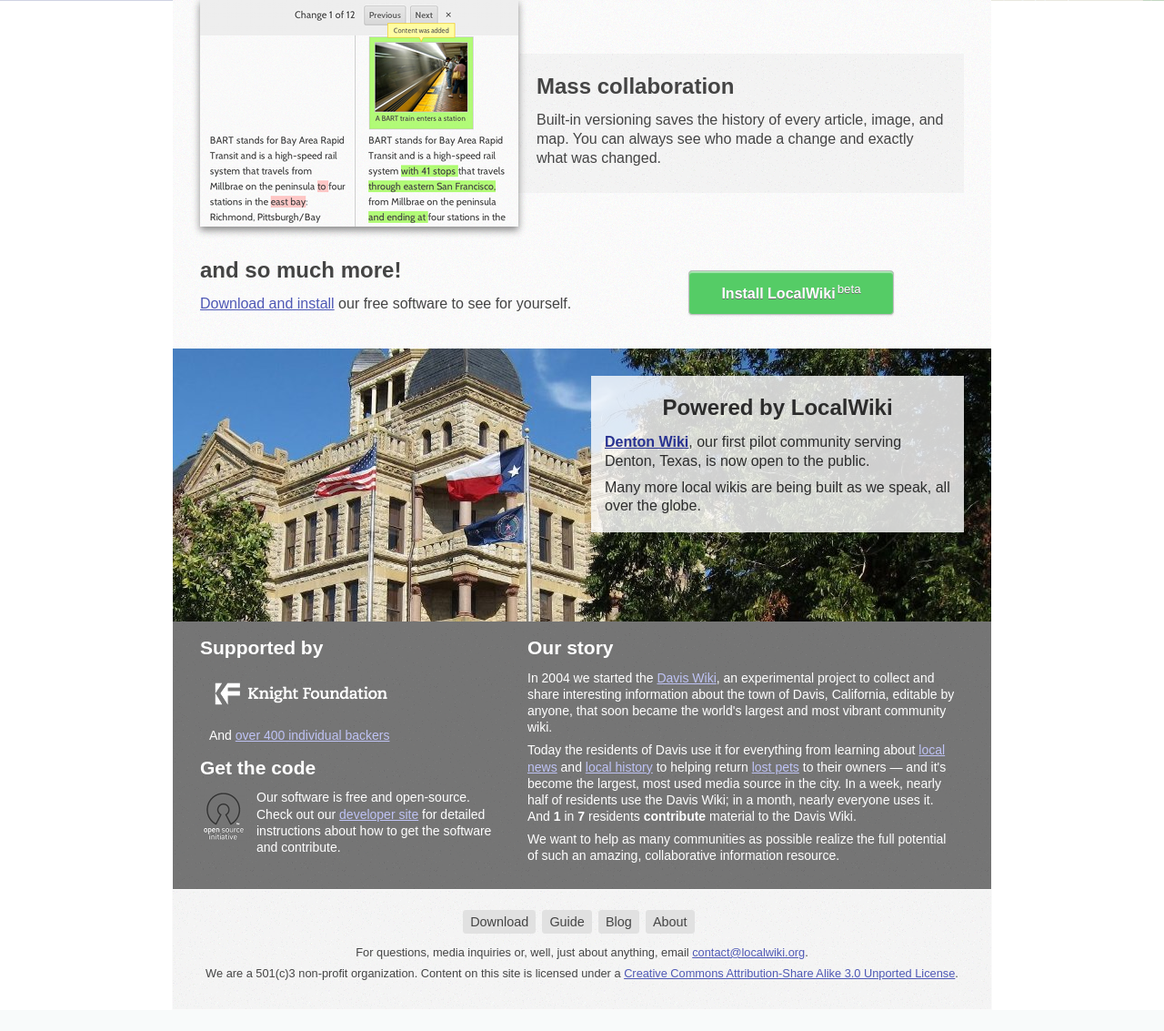
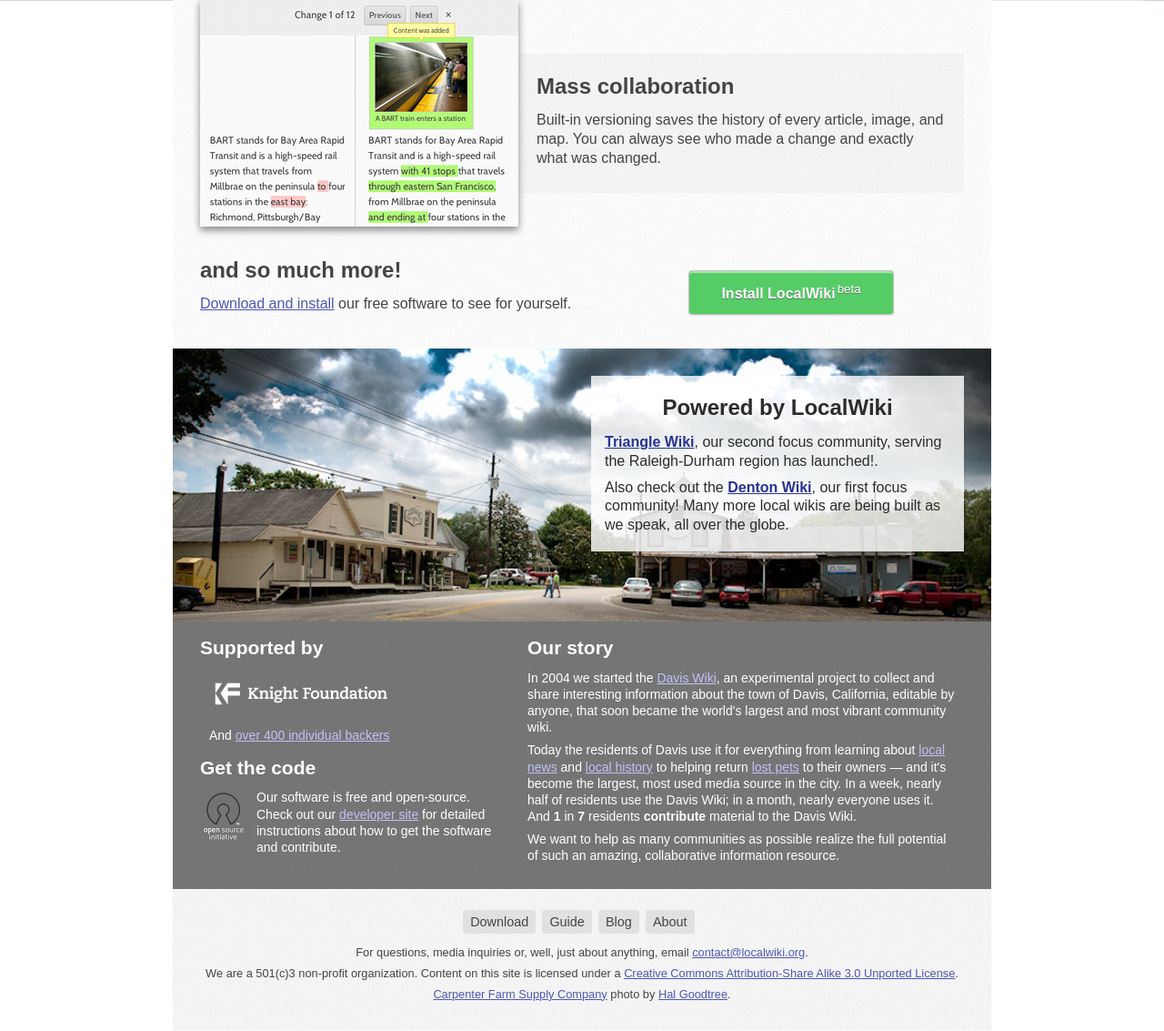
Before and after one commit to mivanov/localwiki_splash, a Django app: template templates/new_splash.html in a window 1280 px wide. Shown: the part 1199-2332 px from the top of the page at 91% size. Before the commit the page ends 2308 px from the top, so only its background shows below. Run offline with Django 3.2, Linux system fonts and the light colour scheme; the template is opened without the code that fills it, so the values that code supplies are empty; some libraries are stand-ins or nearby versions.

Commit message:
Beautiful TriangleWiki photo + featured.

```diff
--- a/splash_static/css/new_splash.css
+++ b/splash_static/css/new_splash.css
@@ -280,29 +280,29 @@ a.lightbox span {
     left: 120;
     top: 100;
 }
-.section.denton {
+.section.community_highlight {
     height: 240px;
     padding: 30px;
-    background-image: url('../img/denton.jpg');
+    background-image: url('../img/triangle.jpg');
     background-repeat: no-repeat;
     color: #2c2c2c;
 }
-.section.denton h2 {
+.section.community_highlight h2 {
     width: auto;
     padding: 4px 15px 0 15px;
     margin-bottom: 13px;
 }
-.section.denton .blurb {
+.section.community_highlight .blurb {
     padding-bottom: 10px;
     background-image: url(../img/trans_even_less.png);
 }
-.section.denton .blurb a, .section.denton .blurb a:link {
+.section.community_highlight .blurb a, .section.community_highlight .blurb a:link {
     color: #283291;
 }
-.section.denton .blurb a:hover {
+.section.community_highlight .blurb a:hover {
     color: #111;
 }
-.section.denton .right {
+.section.community_highlight .right {
     clear: right;
 }
 .section.install {
--- a/templates/base.html
+++ b/templates/base.html
@@ -90,9 +90,11 @@
                     For questions, media inquiries or, well, just about anything,
                     email <a href="mailto:contact@localwiki.org">contact@localwiki.org</a>.
                 </p>
+                {% block attributions %}
                 <p>
                     We are a 501(c)3 non-profit organization. Content on this site is licensed under a <a href="http://creativecommons.org/licenses/by-sa/3.0/">Creative Commons Attribution-Share Alike 3.0 Unported License</a>.
                 </p>
+                {% endblock %}
             </div>
         </div>
     </body>
--- a/templates/new_splash.html
+++ b/templates/new_splash.html
@@ -72,15 +72,27 @@ Check out <a href="http://localwiki.org/first_year/" target="_blank">the report
     </p>
     </div>
 </div>
-<div class="section denton">
+<div class="section community_highlight">
     <div class="blurb right trans">
         <h2>Powered by LocalWiki</h2>
         <p>
-            <strong><a href="https://dentonwiki.org" target="_blank">Denton Wiki</a></strong>, our first pilot community serving Denton, Texas, is now open to the public.
+            <strong><a href="https://trianglewiki.org"
+            target="_blank">Triangle Wiki</a></strong>, our second focus
+            community, serving the Raleigh-Durham region has launched!.
         </p>
         <p>
+        Also check out the <strong><a href="https://dentonwiki.org"
+            target="_blank">Denton Wiki</a></strong>, our first focus
+            community!
             Many more local wikis are being built as we speak, all over the globe.
         </p>
     </div>
 </div>
 {% endblock %}
+
+{% block attributions %}
+{{ block.super }}
+<p>
+<a href="https://trianglewiki.org/Carpenter_Farm_Supply_Complex" target="_blank">Carpenter Farm Supply Company</a> photo by <a href="https://trianglewiki.org/Hal_Goodtree" target="_blank">Hal Goodtree</a>.
+</p>
+{% endblock %}
```
Also changed, not shown: splash_static/img/triangle.jpg (added).
